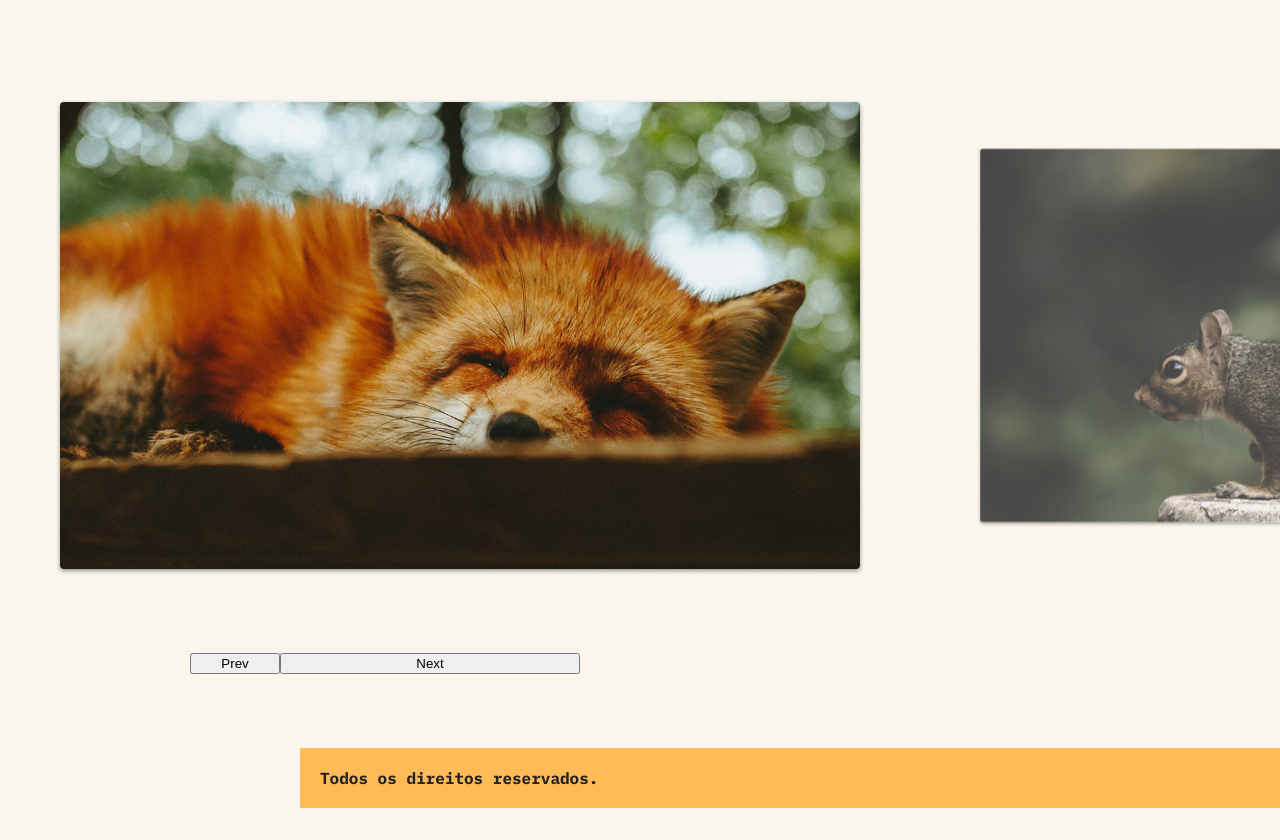
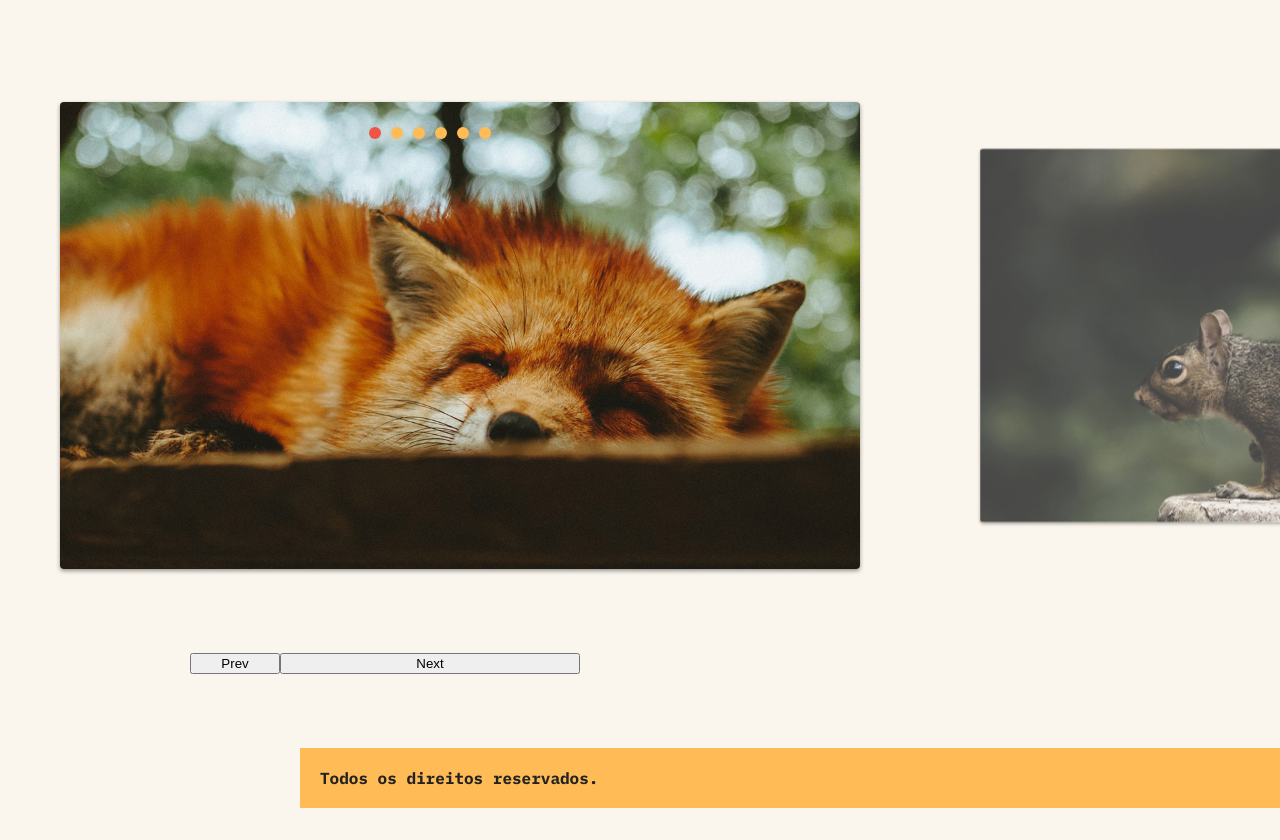
Before and after one commit to Thyagovz/projeto-animais-fantasticos, a plain HTML site: page index.html in a window 1280 px wide. Shown: the part 2200-3040 px from the top of the page. Drawn offline with Linux system fonts and the light colour scheme; no server answers.

Commit message:
Adds slide navigation controls and event dispatch
Introduces interactive slide indicators (dots) and event-driven updates:
- Styles for new slide controls in CSS.
- Slide logic emits a changeEvent on slide transition.
- SlideNav gains control creation, event binding, and active-state management.
- Initialization updated to automatically attach controls via addControl.
This enables clickable dot controls and synchronized active-state feedback.

```diff
--- a/css/slide.css
+++ b/css/slide.css
@@ -27,3 +27,25 @@
   opacity: 1;
   transform: scale(1);
 }
+
+[data-control="slide"] {
+  display: flex;
+  justify-content: center;
+  margin-top: 20px;
+  z-index: 20;
+}
+[data-control="slide"] li a {
+  display: block;
+  width: 12px;
+  height: 12px;
+  background: #fb5;
+  border-radius: 50%;
+  overflow: hidden;
+  text-indent: -999px;
+  margin: 5px;
+}
+
+[data-control="slide"] li.active a,
+[data-control="slide"] li a:hover {
+  background: #e54;
+}
--- a/js/modules/slide.js
+++ b/js/modules/slide.js
@@ -10,6 +10,7 @@ export class Slide {
       movement: 0,
     };
     this.activeClass = "active";
+    this.changeEvent = new Event("changeEvent");
   }
 
   transition(active) {
@@ -104,6 +105,7 @@ export class Slide {
     this.slidesIndexNav(index);
     this.dist.finalPosition = activeSlide.position;
     this.changeActiveClass();
+    this.wrapper.dispatchEvent(this.changeEvent);
   }
 
   changeActiveClass() {
@@ -153,6 +155,11 @@ export class Slide {
 }
 
 export class SlideNav extends Slide {
+  constructor(slide, wrapper) {
+    super(slide, wrapper);
+    this.bindControlEvents();
+  }
+
   addArrow(prev, next) {
     this.prevElement = document.querySelector(prev);
     this.nextElement = document.querySelector(next);
@@ -163,4 +170,46 @@ export class SlideNav extends Slide {
     this.prevElement.addEventListener("click", this.activePrevSlide);
     this.nextElement.addEventListener("click", this.activeNextSlide);
   }
+
+  createControl() {
+    const control = document.createElement("ul");
+    control.dataset.control = "slide";
+
+    this.slideArray.forEach((item, index) => {
+      control.innerHTML += `<li><a href ="#slide${index + 1}"> ${
+        index + 1
+      }</a></li>`;
+    });
+    this.wrapper.appendChild(control);
+    return control;
+  }
+
+  eventControl(item, index) {
+    item.addEventListener("click", (event) => {
+      event.preventDefault();
+      this.changeSlide(index);
+      this.activeControlItem();
+    });
+    this.wrapper.addEventListener("changeEvent", this.activeControlItem);
+  }
+
+  activeControlItem() {
+    this.controlArray.forEach((item) =>
+      item.classList.remove(this.activeClass)
+    );
+    this.controlArray[this.index.active].classList.add(this.activeClass);
+  }
+
+  addControl(customControl) {
+    this.control =
+      document.querySelector(customControl) || this.createControl();
+    this.controlArray = [...this.control.children];
+    this.activeControlItem();
+    this.controlArray.forEach(this.eventControl);
+  }
+
+  bindControlEvents() {
+    this.eventControl = this.eventControl.bind(this);
+    this.activeControlItem = this.activeControlItem.bind(this);
+  }
 }
--- a/js/script.js
+++ b/js/script.js
@@ -48,6 +48,7 @@ operation.init();
 const slide = new SlideNav(".slide", ".slide-wrapper");
 slide.init();
 slide.addArrow(".prev", ".next");
+slide.addControl()
 
 FetchAnimals("./animalsapi.json", ".numbers-grid");
 FetchBitcoin("https://blockchain.info/ticker", ".btc-price");
```
